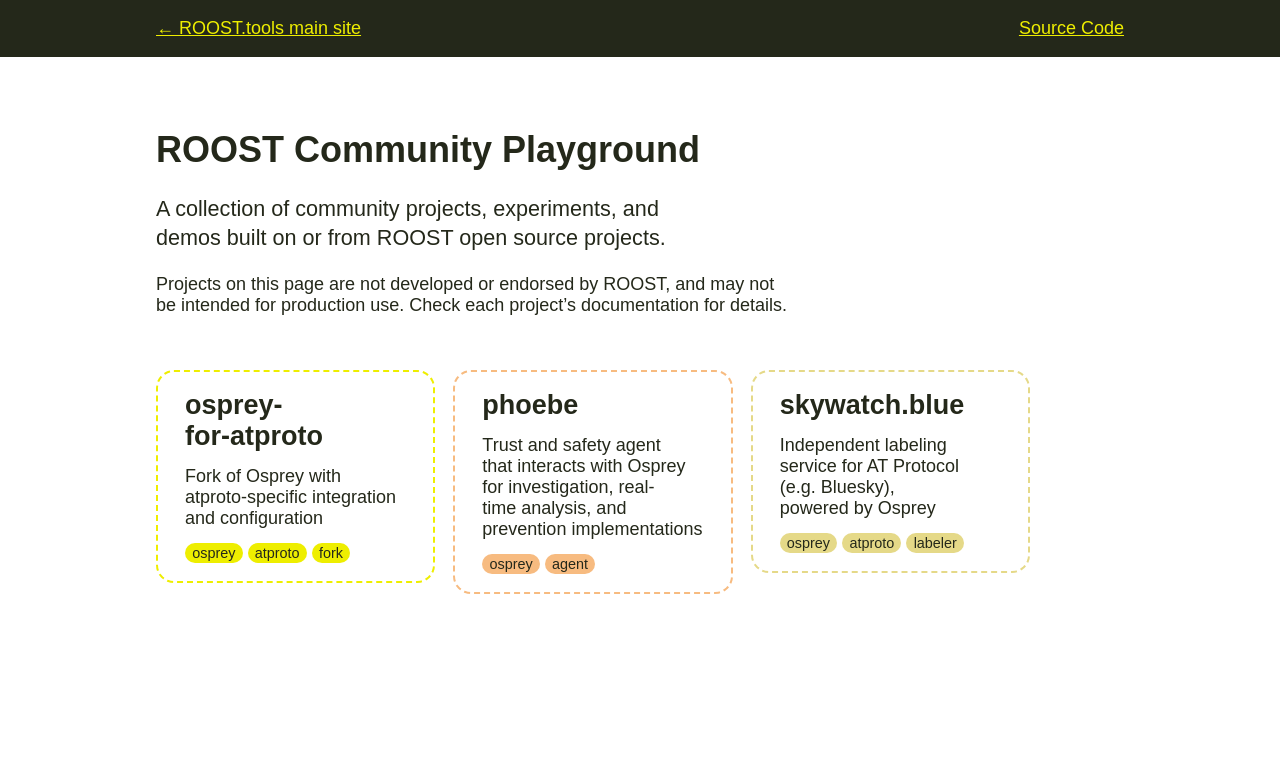
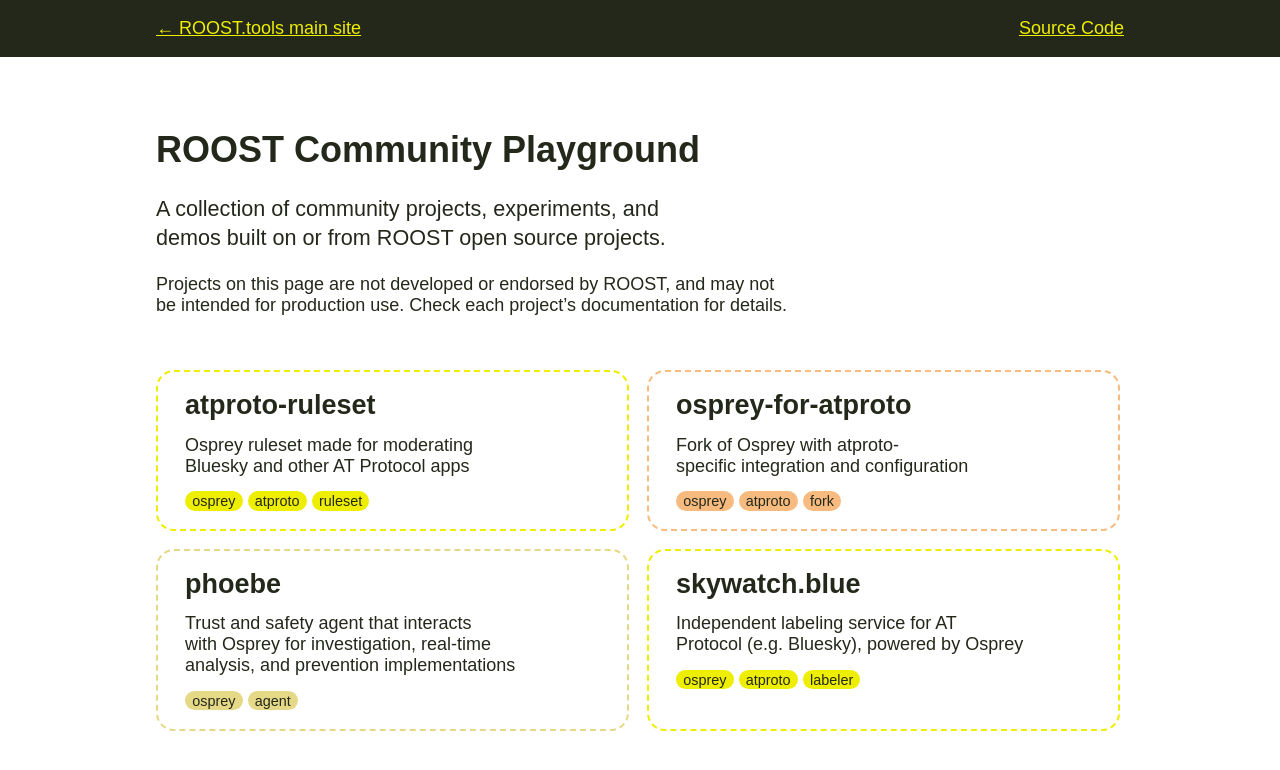
Before and after one commit to roostorg/playground, a Jekyll site: the page built from index.html, in a window 1280 px wide. Shown: the top 770 px of the page. Built offline with Jekyll 4.4.1, drawn with Linux system fonts in a browser that asks for light colours; some web fonts are replaced.

Commit message:
projects: add atproto-ruleset; tweak styles

```diff
--- a/_data/projects.yml
+++ b/_data/projects.yml
@@ -25,3 +25,12 @@
     - osprey
     - atproto
     - labeler
+
+- title: atproto-ruleset
+  description: |
+    Osprey ruleset made for moderating Bluesky and other AT Protocol apps
+  url: https://github.com/haileyok/atproto-ruleset
+  tags:
+    - osprey
+    - atproto
+    - ruleset
--- a/style.css
+++ b/style.css
@@ -86,6 +86,7 @@
 }
 
 ul#projects {
+  align-items: stretch;
   display: flex;
   flex-wrap: wrap;
   gap: 1em;
@@ -94,13 +95,18 @@
   padding: 0;
 }
 
-#projects a {
+#projects li {
+  flex-grow: 1;
+  max-width: calc(var(--max-width) / 2 - 1.5em);
+}
+
+#projects li a {
   --project-color: var(--roost-yellow);
   border: 2px dashed var(--project-color);
   border-radius: 1em;
   color: inherit;
   display: block;
-  max-width: calc(var(--max-width) / 3 - 3em);
+  height: 100%;
   padding: 1em 1.5em;
   text-decoration: none;
 }
@@ -113,22 +119,22 @@
   --project-color: var(--roost-muddy);
 }
 
-#projects a:hover,
-#projects a:focus {
+#projects li a:hover,
+#projects li a:focus {
   background-color: color-mix(var(--project-color) 10%, transparent);
 }
 
-#projects h2 {
+#projects li h2 {
   margin: 0 auto 0.5em;
   padding: 0;
 }
 
-#projects p {
+#projects li p {
   margin: 0 auto;
   padding: 0;
 }
 
-#projects .tag {
+.tag {
   background-color: var(--project-color);
   border-radius: 999px;
   color: var(--roost-dark);
```
